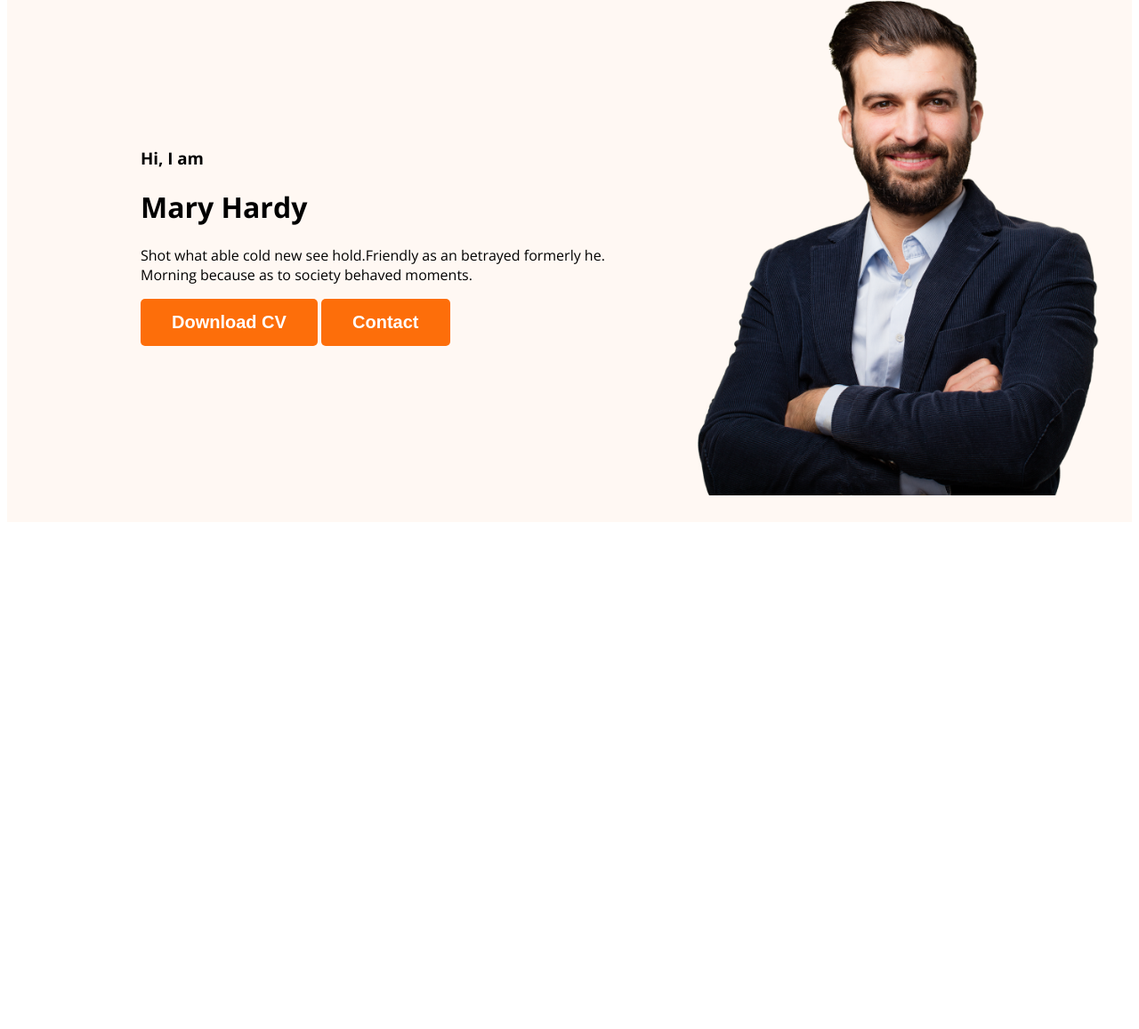
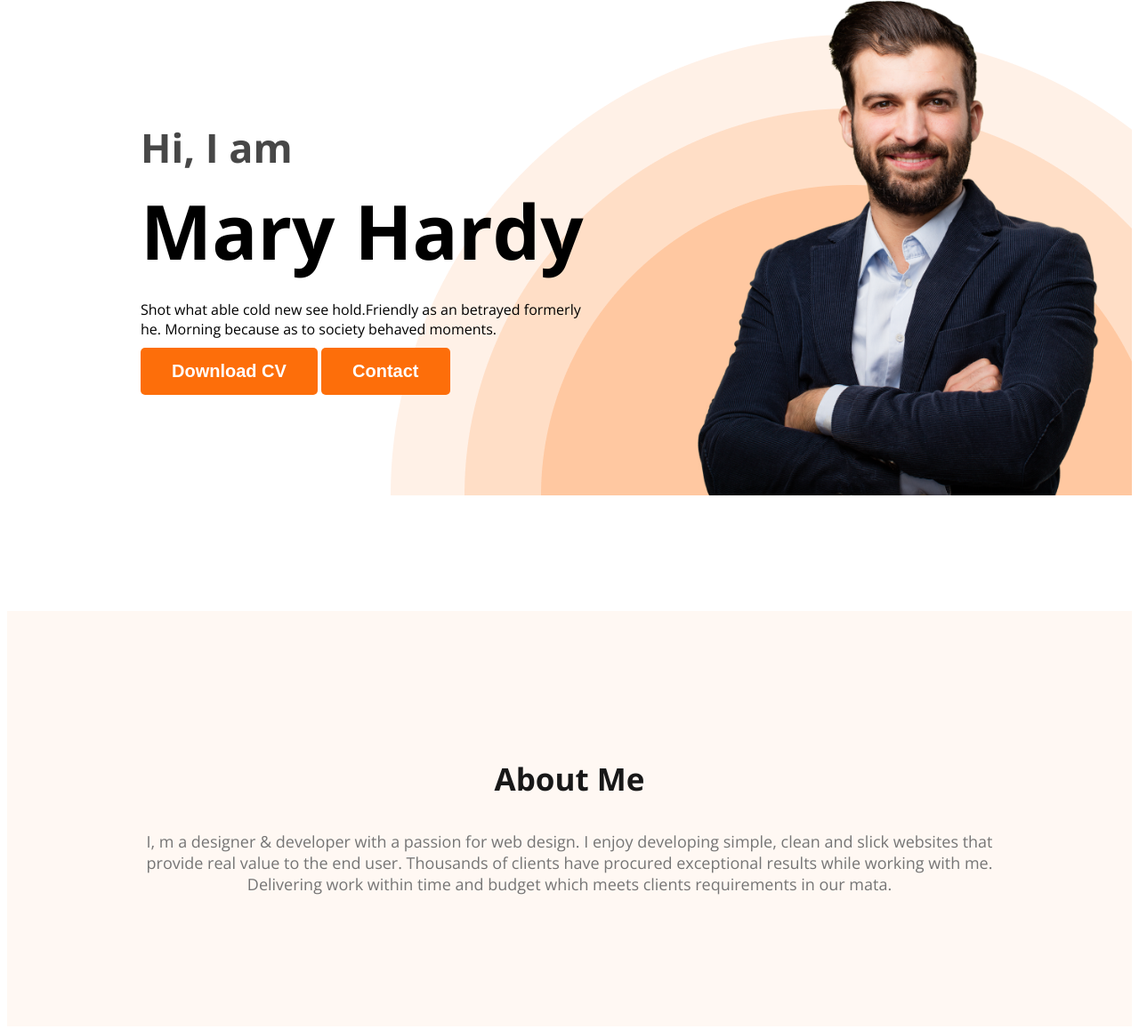
Before and after one commit to arafathossain2003169/web-developer-portfolio-module-5, a plain HTML site: page index.html in a window 1280 px wide. Shown: the part 211-1368 px from the top of the page at 89% size. Before the commit the page ends 806 px from the top, so only its background shows below. Drawn offline with nearby package versions, Linux system fonts and the light colour scheme.

Commit message:
About Section Initialized

```diff
--- a/index.html
+++ b/index.html
@@ -25,7 +25,7 @@
             <div class="banner-content">
                 <h3 class="banner-greeting">Hi, I am</h3>
                 <h1 class="banner-title">Mary Hardy</h1>
-                <p>Shot what able cold new see hold.Friendly as an betrayed formerly he. Morning because as to society behaved moments.</p>
+                <p class="banner-description">Shot what able cold new see hold.Friendly as an betrayed formerly he. Morning because as to society behaved moments.</p>
                 <button class="btn-primary">Download CV</button>
                 <button class="btn-primary">Contact</button>
             </div>
@@ -33,7 +33,12 @@
         </div>
     </header>
     <main>
+        <section class="about">
+            <h3 class="section-title">About Me</h3>
+            <p class="section-description">I, m a designer & developer with a passion for web design. I enjoy developing simple, clean and slick websites that provide real value to the end user. Thousands of clients have procured exceptional results while working with me. Delivering
+                work within time and budget which meets clients requirements in our mata.</p>
 
+        </section>
     </main>
     <footer>
 
--- a/styles/portfolio.css
+++ b/styles/portfolio.css
@@ -17,6 +17,19 @@ body {
     font-size: 20px;
     font-weight: 700;
     padding: 15px 35px;
+}
+
+.section-title {
+    color: #181818;
+    text-align: center;
+    font-size: 35px;
+    font-weight: 700;
+}
+
+.section-description {
+    color: #757575;
+    text-align: center;
+    font-size: 18px;
 }
 
 
@@ -55,14 +68,53 @@ nav a {
 
 .header {
     background-color: #FFF8F3;
+    background: url('../images/header_bg.png');
+    background-repeat: no-repeat;
+    background-position: bottom right;
 }
 
 .banner {
-    padding: 30px 30px 30px 150px;
+    padding: 30px 30px 0 150px;
     display: flex;
     align-items: center;
+    justify-content: space-between;
+}
+
+.banner-content {
+    max-width: 500px;
 }
 
 .banner .profile-pic {
     width: 500px;
 }
+
+.banner-greeting {
+    font-size: 45px;
+    color: #474747;
+    margin-bottom: 0;
+}
+
+.banner-title {
+    font-size: 85px;
+    font-weight: 700;
+    margin-top: 5px;
+    margin-bottom: 20px;
+}
+
+.banner-description {
+    margin-top: 0;
+    margin-bottom: 10px;
+}
+
+
+/* Main Section styles */
+
+
+/* About section styles */
+
+.about {
+    /* margin: 30px; */
+    padding: 130px;
+    background-color: #FFF8F3;
+    margin: 130px 0;
+}
```
